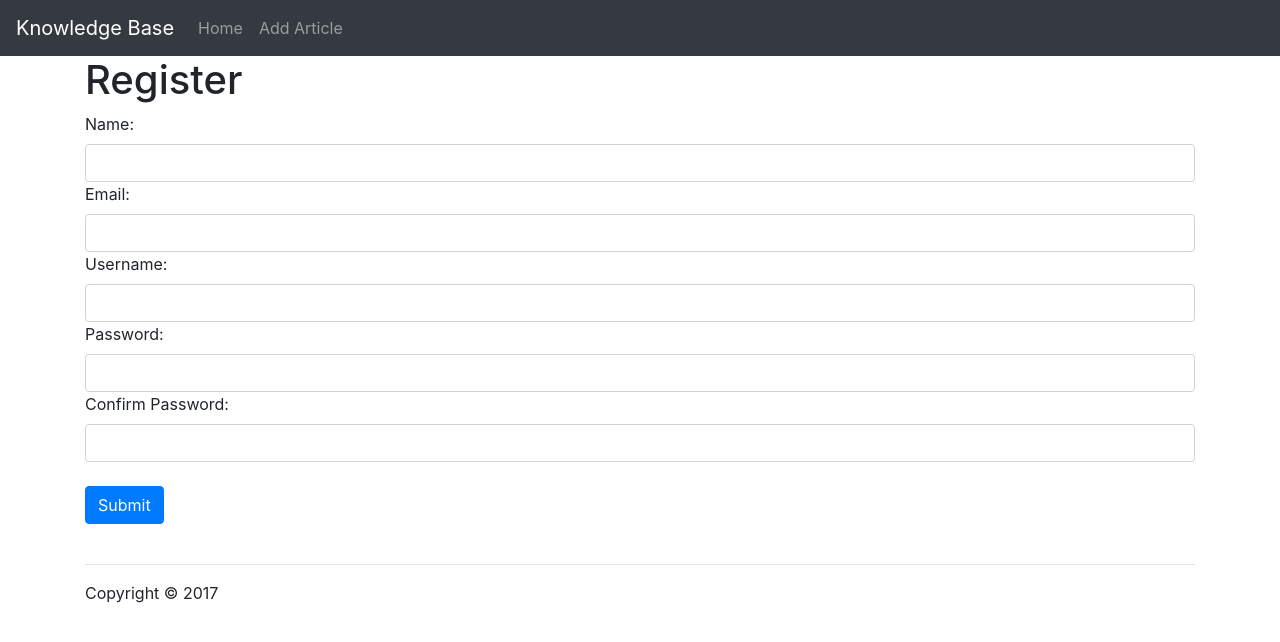
After one commit to RadoslavPavlinchov/node-kb, a Node server app: template views/register.pug in a window 1280 px wide. The commit adds this page. Shown: the top 642 px of the page. Run offline with Node 20, Linux system fonts and the light colour scheme; the template is opened without the code that fills it, so the values that code supplies are empty; some libraries are stand-ins or nearby versions.

Commit message:
Created register and login view, updated article and index views

```diff
--- a/views/article.pug
+++ b/views/article.pug
@@ -5,5 +5,5 @@ block content
   h5 Written by #{article.author}
   p= article.body
   hr
-  a.btn.btn-default(href='/article/edit/' + article._id) Edit
+  a.btn.btn-default(href='/articles/edit/' + article._id) Edit
   a.btn.btn-danger.delete-article(href='#', data-id=article._id) Delete
--- a/views/index.pug
+++ b/views/index.pug
@@ -5,4 +5,4 @@ block content
   ul.list-group
     each article, i in articles
       li.list-group-item
-        a(href='/article/' + article._id)= article.title
+        a(href='/articles/' + article._id)= article.title
--- /dev/null
+++ b/views/register.pug
@@ -0,0 +1,22 @@
+extends layout
+
+block content
+  h1 Register
+  form(method='POST', action='/users/register')
+    #form-group
+      label Name:
+      input.form-control(name='name', type='text')
+    #form-group
+      label Email:
+      input.form-control(name='email', type='text')
+    #form-group
+      label Username:
+      input.form-control(name='username', type='text')
+    #form-group
+      label Password:
+      input.form-control(name='password', type='password')
+    #form-group
+      label Confirm Password:
+      input.form-control(name='rePassword', type='password')
+    br
+    input.btn.btn-primary(type='submit', value='Submit')
```
Also changed, not shown: views/login.pug (added, +13 -0 lines).
